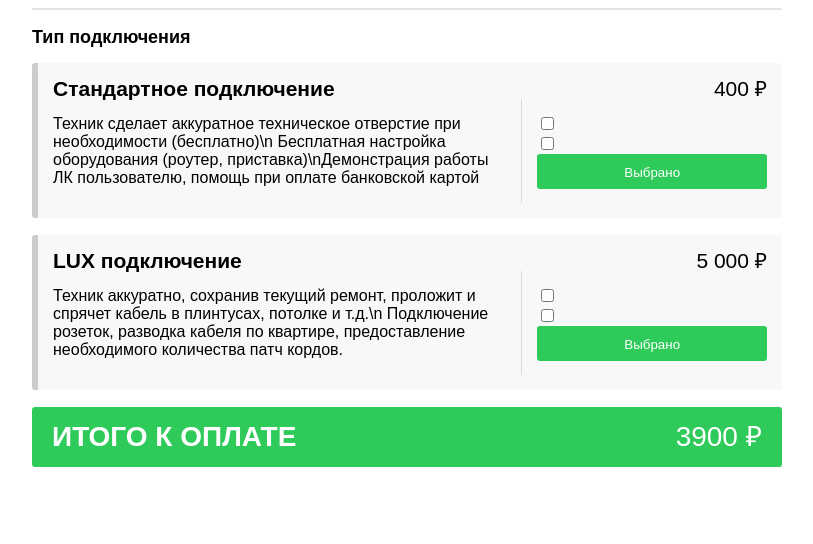
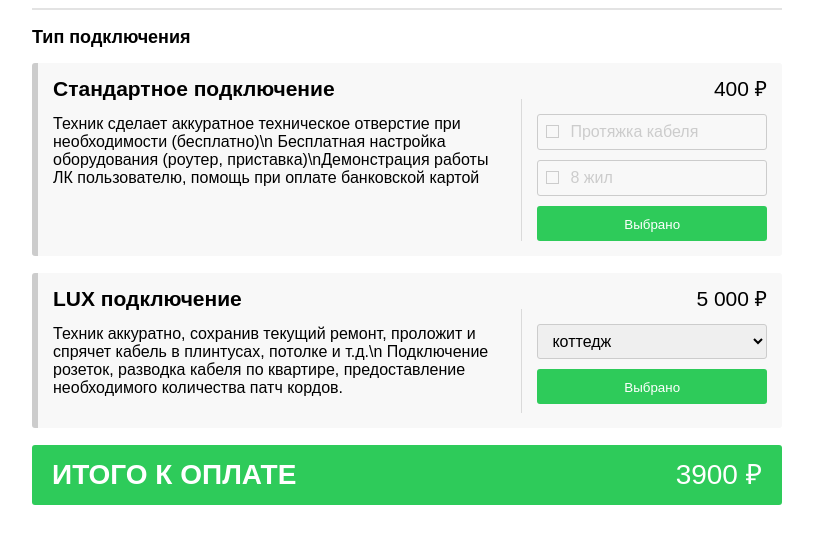
Before and after one commit to VladBeloysov/skynet2, a Vue app: page / in a window 1280 px wide. Shown: the top 544 px of the page, without its empty margins (233-1046 px from the left). Built offline with nearby package versions, Linux system fonts and the light colour scheme.

Commit message:
template options

```diff
--- a/src/components/Step/Step.css
+++ b/src/components/Step/Step.css
@@ -73,4 +73,62 @@
     border-radius: 3px;
     border: none;
     cursor: pointer;
+    outline: none;
 }
+
+.item__checkbox {
+    display: none;
+}
+
+.item__checkbox-label {
+    border: 1px solid #ccc;
+    border-radius: 3px;
+    position: relative;
+    height: 34px;
+    line-height: 34px;
+    display: block;
+    padding-left: 32px;
+    cursor: pointer;
+    margin-bottom: 10px;
+}
+
+.item__checkbox-label:before {
+    content: '';
+    display: block;
+    height: 11px;
+    width: 11px;
+    position: absolute;
+    top: 10px;
+    left: 8px;
+    border: 1px solid #ccc;
+}
+
+.item__checkbox:checked + .item__checkbox-label:after {
+    content: '✔';
+    font-size: 18px;
+    line-height: 18px;
+    display: block;
+    position: absolute;
+    top: 5px;
+    left: 8px;
+    color: #ccc;
+}
+
+.item__checkbox-text {
+    color: #ccc;
+}
+
+.item__select {
+    display: block;
+    width: 100%;
+    height: 35px;
+    line-height: 35px;
+    color: #000;
+    border: 1px solid #ccc;
+    border-radius: 3px;
+    font-size: 16px;
+    margin-bottom: 10px;
+    padding: 0 10px;
+    outline: none;
+    text-transform: lowercase;
+}
--- a/src/components/Step/Step.vue
+++ b/src/components/Step/Step.vue
@@ -13,12 +13,14 @@
 							Бесплатная настройка оборудования (роутер, приставка)\nДемонстрация работы ЛК пользователю, помощь при оплате банковской картой</p>
 					</section>
 					<section class="item__right">
-						<div class="item__wrap-checkbox">
-							<input class="item__checkbox" type="checkbox" name="option1" value="Протяжка кабеля">
-						</div>
-						<div class="item__wrap-checkbox">
-							<input class="item__checkbox" type="checkbox" name="option2" value="8 жил">
-						</div>
+						<input class="item__checkbox" type="checkbox" name="option1" id="option1" value="Протяжка кабеля">
+						<label for="option1" class="item__checkbox-label">
+							<div class="item__checkbox-text">Протяжка кабеля</div>
+						</label>
+						<input class="item__checkbox" type="checkbox" name="option2" id="option2" value="8 жил">
+						<label for="option2" class="item__checkbox-label">
+							<div class="item__checkbox-text">8 жил</div>
+						</label>
 						<button class="item__btn">Выбрано</button>
 					</section>
 				</div>
@@ -34,12 +36,11 @@
 							Подключение розеток, разводка кабеля по квартире, предоставление необходимого количества патч кордов.</p>
 					</section>
 					<section class="item__right">
-						<div class="item__wrap-checkbox">
-							<input class="item__checkbox" type="checkbox" name="option1" value="Протяжка кабеля">
-						</div>
-						<div class="item__wrap-checkbox">
-							<input class="item__checkbox" type="checkbox" name="option2" value="8 жил">
-						</div>
+						<select class="item__select">
+							<option>Коттедж</option>
+							<option>1 комната</option>
+							<option>2 комнаты</option>
+						</select>
 						<button class="item__btn">Выбрано</button>
 					</section>
 				</div>
```
